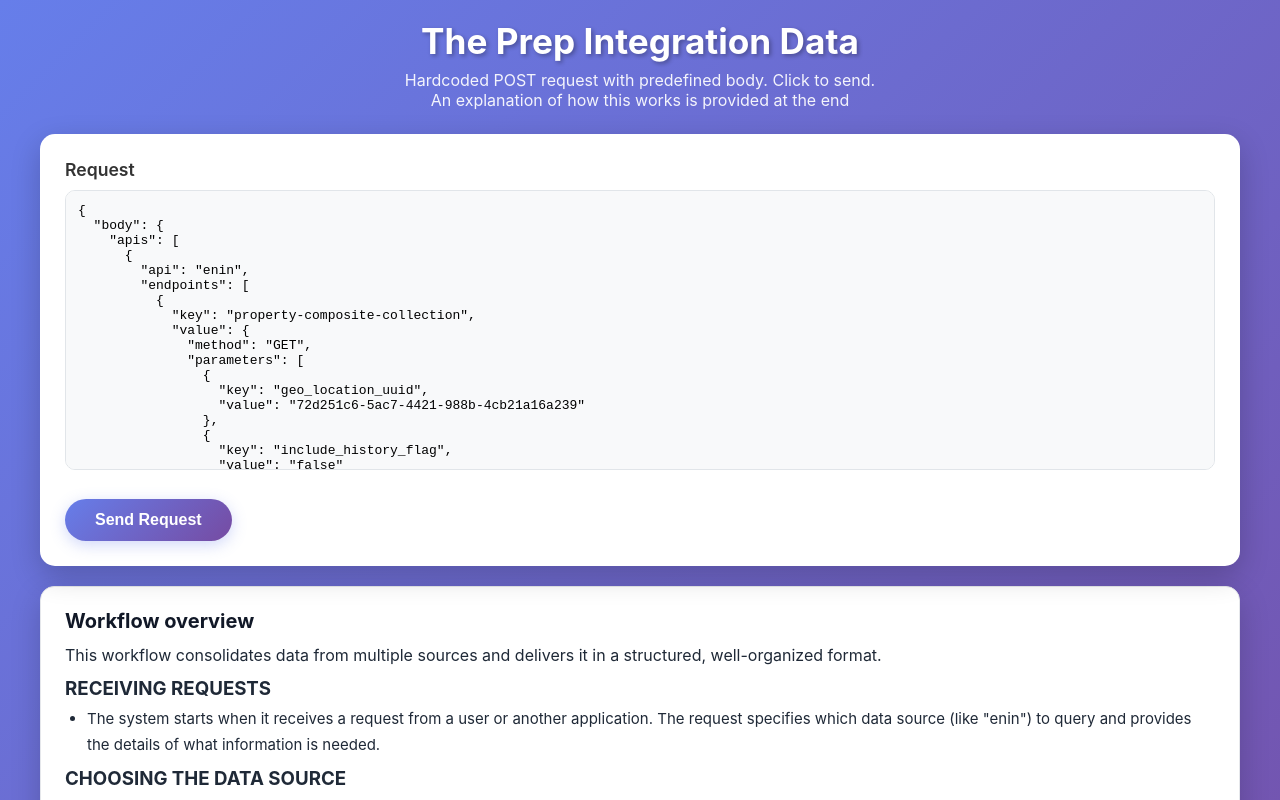
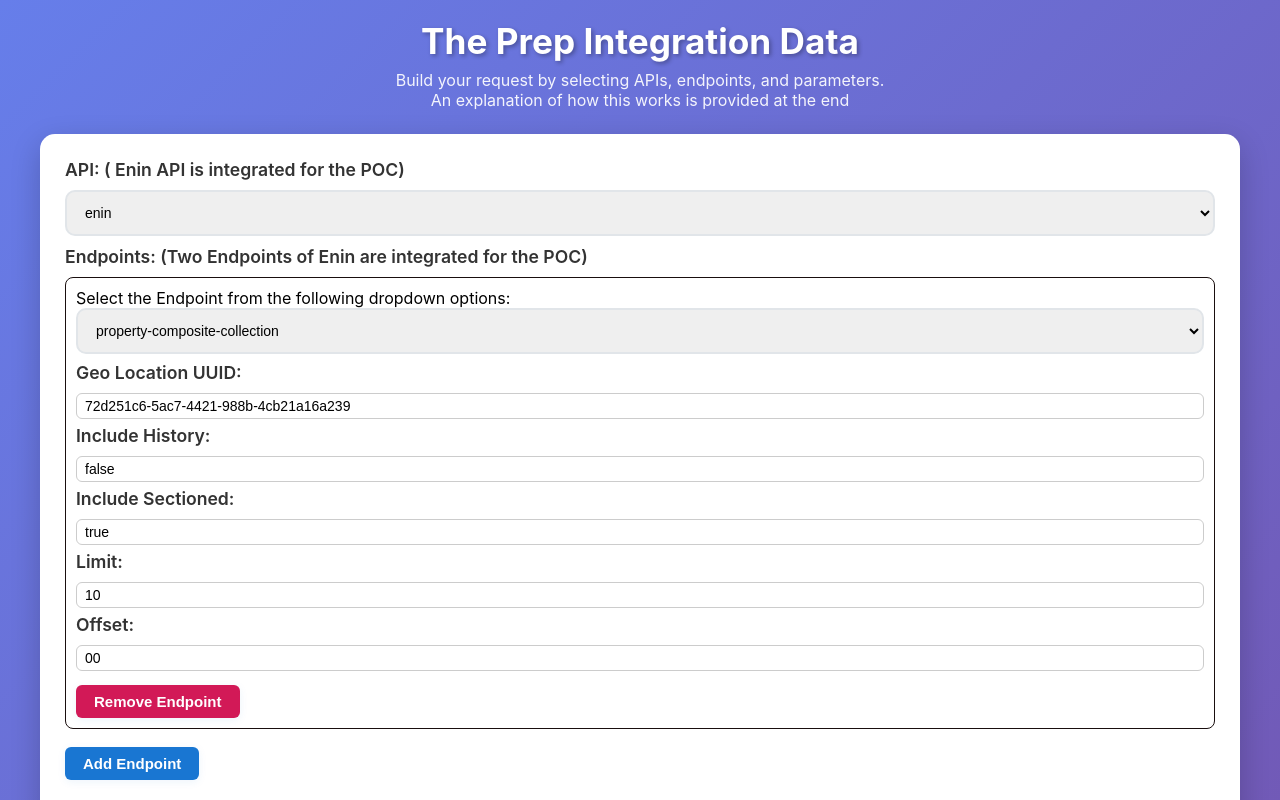
Before and after one commit to Dil-G/prep-int-poc, a React (Create React App) app: page / in a window 1280 px wide. Shown: the top 800 px of the page. Built offline with nearby package versions, Linux system fonts and the light colour scheme.

Commit message:
sixth commit

```diff
--- a/src/App.css
+++ b/src/App.css
@@ -92,7 +92,7 @@ body {
 .input-container textarea {
   width: 100%;
   padding: 15px;
-  border: 2px solid #e1e5e9;
+  border: 5px solid #e1e5e9;
   border-radius: 10px;
   font-family: 'Courier New', monospace;
   font-size: 14px;
@@ -207,7 +207,7 @@ body {
   white-space: pre-wrap;
   word-break: break-word;
   background: #f8f9fa;
-  border: 1px solid #e1e5e9;
+  border: 5px solid #e1e5e9;
   border-radius: 10px;
   padding: 12px;
   max-height: 280px;
@@ -231,7 +231,7 @@ body {
 .form-input {
   width: 100%;
   padding: 10px 12px;
-  border: 2px solid #e1e5e9;
+  border: 5px solid #e1e5e9;
   border-radius: 10px;
   background: #f8fafc;
   color: #333;
--- a/src/App.js
+++ b/src/App.js
@@ -3,14 +3,10 @@ import './App.css';
 
 function App() {
   // Hardcoded request config
-  const TITLE = 'JSON API Client';
   const DESCRIPTION = `This workflow consolidates data from multiple sources and delivers it in a structured, well-organized format.
-
 
   RECEIVING REQUESTS:
   The system starts when it receives a request from a user or another application. The request specifies which data source (like "enin") to query and provides the details of what information is needed.
-
-
 
   CHOOSING THE DATA SOURCE:
   The system checks which data provider is being requested. Right now, it knows how to handle "enin." If an unknown provider is requested, it returns an error or an empty result.
@@ -25,7 +21,6 @@ function App() {
   STANDARDIZING THE DATA:
   Since different endpoints may return data in different formats, the system organizes each response into a consistent structure.
 
-
   COMBINING THE DATA:
   Once all the endpoints are processed, the system merges the individual results into one final object. This gives a single, organized view of all the requested information.
 
@@ -33,62 +28,45 @@ function App() {
   Finally, the system sends back the clean, combined data as a response in JSON format, ready for the user or application to consume.
 
   `;
+
   const API_URL = 'https://prod-31.norwayeast.logic.azure.com:443/workflows/180daec8b4e24b938b34c36e0a81eabf/triggers/When_a_HTTP_request_is_received/paths/invoke?api-version=2016-10-01&sp=%2Ftriggers%2FWhen_a_HTTP_request_is_received%2Frun&sv=1.0&sig=ovQt_K-FxOnuvWS3ubNDZqp-pJ3olIac5VxBqeU_Gf0';
   const METHOD = 'POST';
-  const BODY_OBJECT = {
-    "apis": [
+
+  // Predefined API/endpoint/parameter options
+  const API_OPTIONS = [
+    {
+      api: "enin",
+      endpoints: [
         {
-            "api": "enin",
-            "endpoints": [
-                {
-                    "key": "property-composite-collection",
-                    "value": {
-                        "method": "GET",
-                        "parameters": [
-                            {
-                                "key": "geo_location_uuid",
-                                "value": "72d251c6-5ac7-4421-988b-4cb21a16a239"
-                            },
-                            {
-                                "key": "include_history_flag",
-                                "value": "false"
-                            },
-                            {
-                                "key": "include_sectioned_flag",
-                                "value": "true"
-                            },
-                            {
-                                "key": "limit",
-                                "value": "10"
-                            },
-                            {
-                                "key": "offset",
-                                "value": "00"
-                            }
-                        ]
-                    }
-                },
-                {
-                    "key": "property-right-share-composite-collection",
-                    "value": {
-                        "method": "GET",
-                        "parameters": [
-                            {
-                                "key": "property_identifier",
-                                "value": "f066d92f-ec87-4c57-baef-b2852a39529a"
-                            }
-                        ]
-                    }
-                }
-            ]
+          key: "property-composite-collection",
+          parameters: [
+            { key: "geo_location_uuid", label: "Geo Location UUID", default: "72d251c6-5ac7-4421-988b-4cb21a16a239" },
+            { key: "include_history_flag", label: "Include History", default: "false" },
+            { key: "include_sectioned_flag", label: "Include Sectioned", default: "true" },
+            { key: "limit", label: "Limit", default: "10" },
+            { key: "offset", label: "Offset", default: "00" }
+          ]
+        },
+        {
+          key: "property-right-share-composite-collection",
+          parameters: [
+            { key: "property_identifier", label: "Property Identifier", default: "f066d92f-ec87-4c57-baef-b2852a39529a" }
+          ]
         }
-    ]
-  };
+      ]
+    }
+    // Add more APIs here if needed
+  ];
+
+  // State for dynamic request builder
+  const [selectedApi, setSelectedApi] = useState(API_OPTIONS[0].api);
+  const [selectedEndpoints, setSelectedEndpoints] = useState([
+    { endpointKey: API_OPTIONS[0].endpoints[0].key, params: {} }
+  ]);
 
   const [responseData, setResponseData] = useState(null);
   const [responseText, setResponseText] = useState('');
   const [statusInfo, setStatusInfo] = useState(null); // { status, statusText, durationMs }
-
   const [error, setError] = useState('');
   const [isLoading, setIsLoading] = useState(false);
 
@@ -113,7 +91,6 @@ function App() {
       if (!current) {
         intro.push(line);
       } else {
-        // strip leading bullet dash
         const item = line.startsWith('- ') ? line.slice(2) : line;
         current.items.push(item);
       }
@@ -130,20 +107,6 @@ function App() {
       setFormData([]);
     }
   }, [responseData]);
-
-  // Helper to update nested fields (shallow copy array, then update)
-  const handleChange = (index, key, value, nestedKey) => {
-    setFormData((prev) => {
-      const newData = Array.isArray(prev) ? [...prev] : [];
-      if (!newData[index]) return prev;
-      if (nestedKey) {
-        newData[index][key][nestedKey] = value;
-      } else {
-        newData[index][key] = value;
-      }
-      return newData;
-    });
-  };
 
   // Try to coerce plain text into JSON or array of JSON objects
   const coerceTextToJson = (text) => {
@@ -196,6 +159,147 @@ function App() {
     return b ?? a;
   };
 
+  // Helper to get endpoints for selected API
+  const getEndpointsForApi = (api) => {
+    const found = API_OPTIONS.find(a => a.api === api);
+    return found ? found.endpoints : [];
+  };
+
+  // UI for selecting API, endpoints, and parameters
+  const renderRequestBuilder = () => {
+    const endpoints = getEndpointsForApi(selectedApi);
+
+    return (
+      <div style={{ marginBottom: 20 }}>
+        <div>
+          <label style={{ fontWeight: 600 }}>API: ( Enin API is integrated for the POC) </label>
+          <select
+            value={selectedApi}
+            onChange={e => {
+              setSelectedApi(e.target.value);
+              setSelectedEndpoints([{ endpointKey: getEndpointsForApi(e.target.value)[0].key, params: {} }]);
+            }}
+          >
+            {API_OPTIONS.map(opt => (
+              <option key={opt.api} value={opt.api}>{opt.api}</option>
+            ))}
+          </select>
+        </div>
+        <div style={{ marginTop: 10 }}>
+          <label style={{ fontWeight: 600 }}>Endpoints: (Two Endpoints of Enin are integrated for the POC)</label>
+          {selectedEndpoints.map((ep, idx) => {
+            const endpointOptions = endpoints;
+            const endpoint = endpointOptions.find(e => e.key === ep.endpointKey);
+            return (
+              <div key={idx} style={{ border: '1px solid #190e0eff', padding: 10, margin: '10px 0', borderRadius: 8 }}>
+                Select the Endpoint from the following dropdown options:
+                <select
+                  value={ep.endpointKey}
+                  onChange={e => {
+                    const newKey = e.target.value;
+                    setSelectedEndpoints(prev => prev.map((item, i) =>
+                      i === idx ? { endpointKey: newKey, params: {} } : item
+                    ));
+                  }}
+                >
+                  {endpointOptions.map(opt => (
+                    <option key={opt.key} value={opt.key}>{opt.key}</option>
+                  ))}
+                </select>
+
+                <div style={{ marginTop: 8 }}>
+                  {endpoint && endpoint.parameters.map(param => (
+                    <div key={param.key} style={{ marginBottom: 6 }}>
+                      <label style={{ minWidth: 140, display: 'inline-block' }}>{param.label}:</label>
+                      <input
+                        type="text"
+                        value={ep.params[param.key] ?? param.default}
+                        onChange={e => {
+                          const value = e.target.value;
+                          setSelectedEndpoints(prev => prev.map((item, i) =>
+                            i === idx
+                              ? { ...item, params: { ...item.params, [param.key]: value } }
+                              : item
+                          ));
+                        }}
+                        style={{ padding: '4px 8px', borderRadius: 6, border: '1px solid #ccc' }}
+                      />
+                    </div>
+                  ))}
+                </div>
+                  <button
+                    style={{
+                      marginTop: 8,
+                      padding: '8px 18px',
+                      background: '#d21957ff',
+                      color: '#fff',
+                      border: 'none',
+                      borderRadius: 6,
+                      fontWeight: 600,
+                      fontSize: 15,
+                      cursor: 'pointer',
+                      boxShadow: '0 2px 8px rgba(25, 118, 210, 0.08)',
+                      transition: 'background 0.2s'
+                    }}
+                  onClick={() => setSelectedEndpoints(prev => prev.filter((_, i) => i !== idx))}
+                  disabled={selectedEndpoints.length === 1}
+                >Remove Endpoint</button>
+              </div>
+            );
+          })}
+          <button
+            style={{
+              marginTop: 8,
+              padding: '8px 18px',
+              background: '#1976d2',
+              color: '#fff',
+              border: 'none',
+              borderRadius: 6,
+              fontWeight: 600,
+              fontSize: 15,
+              cursor: 'pointer',
+              boxShadow: '0 2px 8px rgba(25, 118, 210, 0.08)',
+              transition: 'background 0.2s'
+            }}
+            onMouseOver={e => (e.currentTarget.style.background = '#1565c0')}
+            onMouseOut={e => (e.currentTarget.style.background = '#1976d2')}
+            onClick={() => {
+              const endpoints = getEndpointsForApi(selectedApi);
+              setSelectedEndpoints(prev => [
+                ...prev,
+                { endpointKey: endpoints[0].key, params: {} }
+              ]);
+            }}
+          >
+            Add Endpoint
+          </button>
+        </div>
+      </div>
+    );
+  };
+
+  // Build request body from UI selections
+  const buildRequestBody = () => ({
+    apis: [
+      {
+        api: selectedApi,
+        endpoints: selectedEndpoints.map(ep => {
+          const endpointDef = getEndpointsForApi(selectedApi).find(e => e.key === ep.endpointKey);
+          return {
+            key: ep.endpointKey,
+            value: {
+              method: "GET",
+              parameters: endpointDef.parameters.map(param => ({
+                key: param.key,
+                value: ep.params[param.key] ?? param.default
+              }))
+            }
+          };
+        })
+      }
+    ]
+  });
+
   // Form-like renderer for response data (editable)
   const renderEditableForm = () => {
     if (!formData.length) return null;
@@ -215,8 +319,15 @@ function App() {
                 <input
                   type="text"
                   value={value ?? ''}
-                  onChange={(e) => handleChange(index, key, e.target.value)}
-                  style={{ marginLeft: "10px", padding: '8px 10px', borderRadius: 8, border: '1px solid #ddd', width: '60%' }}
+                  onChange={(e) => {
+                    setFormData(prev => {
+                      const next = Array.isArray(prev) ? [...prev] : [];
+                      if (!next[index]) return prev;
+                      next[index] = { ...next[index], [key]: e.target.value };
+                      return next;
+                    })
+                  }}
+                  style={{ marginLeft: "10px", padding: '8px 10px', borderRadius: 8, border: '3px solid #ddd', width: '60%' }}
                 />
               </div>
             );
@@ -231,8 +342,21 @@ function App() {
                   <input
                     type="text"
                     value={value ?? ''}
-                    onChange={(e) => handleChange(index, "Free_text", { ...formData[index]?.Free_text, details: { ...(formData[index]?.Free_text?.details || {}), grunnboka: { ...(formData[index]?.Free_text?.details?.grunnboka || {}), [key]: e.target.value } } })}
-                    style={{ marginLeft: "10px", padding: '8px 10px', borderRadius: 8, border: '1px solid #ddd', width: '60%' }}
+                    onChange={(e) => {
+                      setFormData(prev => {
+                        const next = Array.isArray(prev) ? [...prev] : [];
+                        if (!next[index]) return prev;
+                        const ft = { ...(next[index].Free_text || {}) };
+                        const det = { ...(ft.details || {}) };
+                        const gr = { ...(det.grunnboka || {}) };
+                        gr[key] = e.target.value;
+                        det.grunnboka = gr;
+                        ft.details = det;
+                        next[index] = { ...next[index], Free_text: ft };
+                        return next;
+                      })
+                    }}
+                    style={{ marginLeft: "10px", padding: '8px 10px', borderRadius: 8, border: '3px solid #ddd', width: '60%' }}
                   />
                 </div>
               ))}
@@ -243,11 +367,14 @@ function App() {
     );
   };
 
+  // Send request using dynamic body
   const sendRequest = async () => {
     setError('');
     setResponseData(null);
     setResponseText('');
     setStatusInfo(null);
+
+    let bodyToSend = buildRequestBody();
 
     setIsLoading(true);
     const start = performance.now();
@@ -257,7 +384,7 @@ function App() {
         headers: {
           'Content-Type': 'application/json'
         },
-        body: JSON.stringify(BODY_OBJECT)
+        body: JSON.stringify(bodyToSend)
       });
       const durationMs = Math.round(performance.now() - start);
 
@@ -287,26 +414,18 @@ function App() {
     <div className="App">
       <header className="App-header">
         <h1>The Prep Integration Data</h1>
-        <p>Hardcoded POST request with predefined body. Click to send.</p>
+        <p>Build your request by selecting APIs, endpoints, and parameters.</p>
         <p>An explanation of how this works is provided at the end</p>
       </header>
-
       <main className="App-main">
         <div className="input-section">
           <div className="input-container">
-            <div className="form-row">
-              <label>Request</label>
-              <div className="text-response">
-                <pre>{JSON.stringify({ body: BODY_OBJECT }, null, 2)}</pre>
-              </div>
-            </div>
-
+            {renderRequestBuilder()}
             <button onClick={sendRequest} className="parse-button" disabled={isLoading}>
               {isLoading ? 'Sending…' : 'Send Request'}
             </button>
           </div>
         </div>
-
         {(error || statusInfo || responseData || responseText) && (
           <div className="output-section">
             <h2>Response</h2>
@@ -330,6 +449,11 @@ function App() {
               </>
             )}
 
+            {responseText && !responseData && (
+              <div className="text-response">
+                <pre style={{ whiteSpace: 'pre-wrap', wordBreak: 'break-all' }}>{responseText}</pre>
+              </div>
+            )}
           </div>
         )}
       </main>
```
